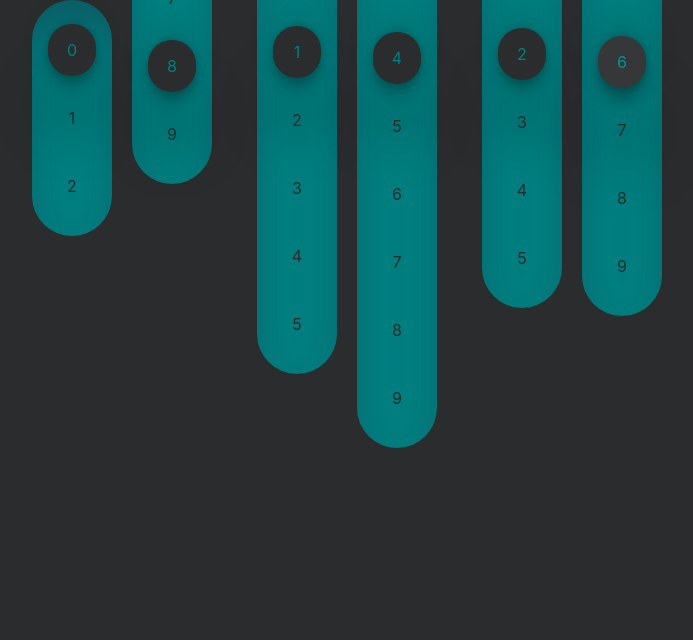
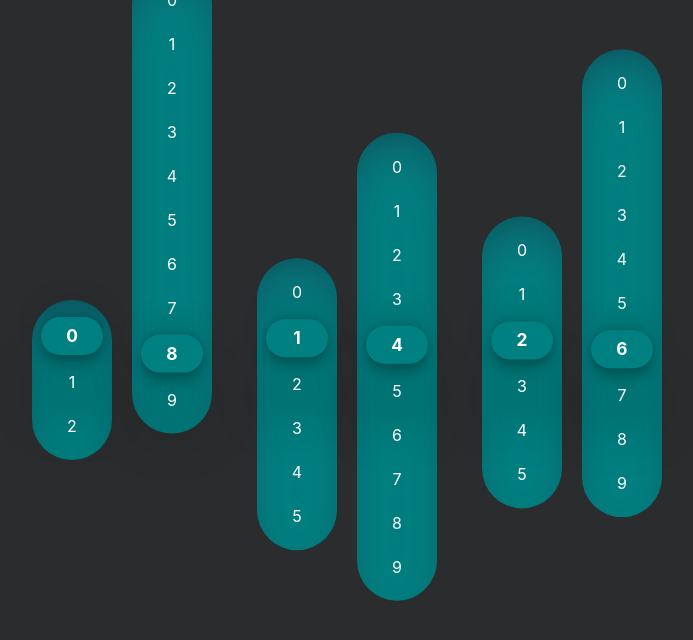
Before and after one commit to jlsa/disco-guacamole, a React (Create React App) app in the folder clock/: page / in a window 1280 px wide. Shown: the top 640 px of the page, without its empty margins (293-986 px from the left). Built offline with nearby package versions, Linux system fonts and the light colour scheme.

Commit message:
Clock easings

```diff
--- a/clock/src/Components/Clock/Clock.css
+++ b/clock/src/Components/Clock/Clock.css
@@ -1,14 +1,15 @@
 :root {
+  font-size: 12pt;
   --spacing: 10px;
-  --elem-offset: 66px;
+  --elem-offset: 41.8px; /* 66px */
   --line-width: 5em;
   --border-radius: 30px;
   /* --color-secondary: #fbfbfe; */
   --color-secondary: #2a2c2d;
   --color-primary: teal;
   --color-accent: teal;
-  --font-color:  teal;
-  --font-color-secondary:  #2a2c2d;
+  --font-color:  #ffffff;
+  --font-color-secondary:  #ffffff;
 }
 
 .theme-dark {
@@ -51,19 +52,19 @@ ul, li {
   width: calc((var(--line-width) * 6) + (var(--spacing) * 12) + (var(--spacing) * 2.5 * 2));
   /* padding-top: calc((-1 * var(--elem-offset)) * 4.5); */
   margin: 0 auto;
-  /* padding-top: 300px; */
-  /* margin-bottom: -300px; */
+  padding-top: 300px;
+  margin-bottom: -300px;
 }
 
 .numberline {
   background-color: var(--color-accent);
   width: var(--line-width);
-  padding-top: 0.5em;
-  padding-bottom: 0.5em;
+  padding-top: 0.5em; /* 1em */
+  padding-bottom: 0.5em; /* 1em */
   border-radius: calc(var(--border-radius) * 2);
   box-shadow: rgba(50, 50, 93, 0.25) 0px 30px 60px -12px inset,
   rgba(0, 0, 0, 0.3) 0px 18px 36px -18px inset;
-  transition: 0.5s cubic-bezier(0.25, 0.8, 0.25, 1.75);
+  /* transition: 0.5s cubic-bezier(0.25, 0.8, 0.25, 1.75); */
   float: left;
   margin-left: var(--spacing);
   margin-right: var(--spacing);
@@ -71,23 +72,27 @@ ul, li {
 }
 
 .numberline > li {
-  margin: 1em;
-  padding: 1em;
+  margin: 0.5em;
+  padding: 0.5em;
   color: var(--font-color-secondary);
   text-align: center;
+
   /* transition: 0.6s cubic-bezier(0.85, 0, 0.15, 1); */
 }
 
 .numberline > li.selected {
-  background-color: var(--color-secondary);
+  background-color: var(--color-primary);
+  /* background-color: var(--color-secondary); */
   border-radius: var(--border-radius);
   color: var(--font-color);
+  font-size: 13pt;
+  font-weight: bold;
   box-shadow: rgba(0, 0, 0, 0.25) 0px 54px 55px,
     rgba(0, 0, 0, 0.12) 0px -12px 30px,
     rgba(0, 0, 0, 0.12) 0px 4px 6px,
     rgba(0, 0, 0, 0.17) 0px 12px 13px,
     rgba(0, 0, 0, 0.09) 0px -3px 5px;
-  transition: 0.9s cubic-bezier(0.25, 0.8, 0.25, 1.75);
+  /* transition: 0.9s cubic-bezier(0.25, 0.8, 0.25, 1.75); */
 }
 
 .offset-0 {
--- a/clock/src/Components/Clock/Clock.js
+++ b/clock/src/Components/Clock/Clock.js
@@ -47,7 +47,7 @@ const Clock = () => {
 
   return (
     <div className={`clock theme-${theme}`}>
-      <NumberLine numbers={[0, 1, 2]} selected={hours[0]} />
+      <NumberLine numbers={[0, 1, 2]} selected={hours[0]}  />
       <NumberLine numbers={[0, 1, 2, 3, 4, 5, 6, 7, 8, 9]} selected={hours[1]} />
       <TimeDivider />
       <NumberLine numbers={[0, 1, 2, 3, 4, 5]} selected={minutes[0]} />
--- a/clock/src/Components/Clock/NumberLine.js
+++ b/clock/src/Components/Clock/NumberLine.js
@@ -4,12 +4,12 @@ const NumberLine = ({ numbers, selected }) => {
   console.log(numbers, selected);
   const offset = -1 * selected;
   return (
-    <ul className={`numberline offset-${Math.abs(offset)}`}>
+    <ul className={`numberline offset-${Math.abs(offset)} ease-in-out-sine`}>
       {numbers && numbers.map((number, index) => {
         return (
           <li
             key={index}
-            className={`${selected === number ? 'selected' : ''}`}
+            className={`${selected === number ? 'selected' : ''} ease-in-out-sine`}
           >{number}</li>
         )
       })}
```
